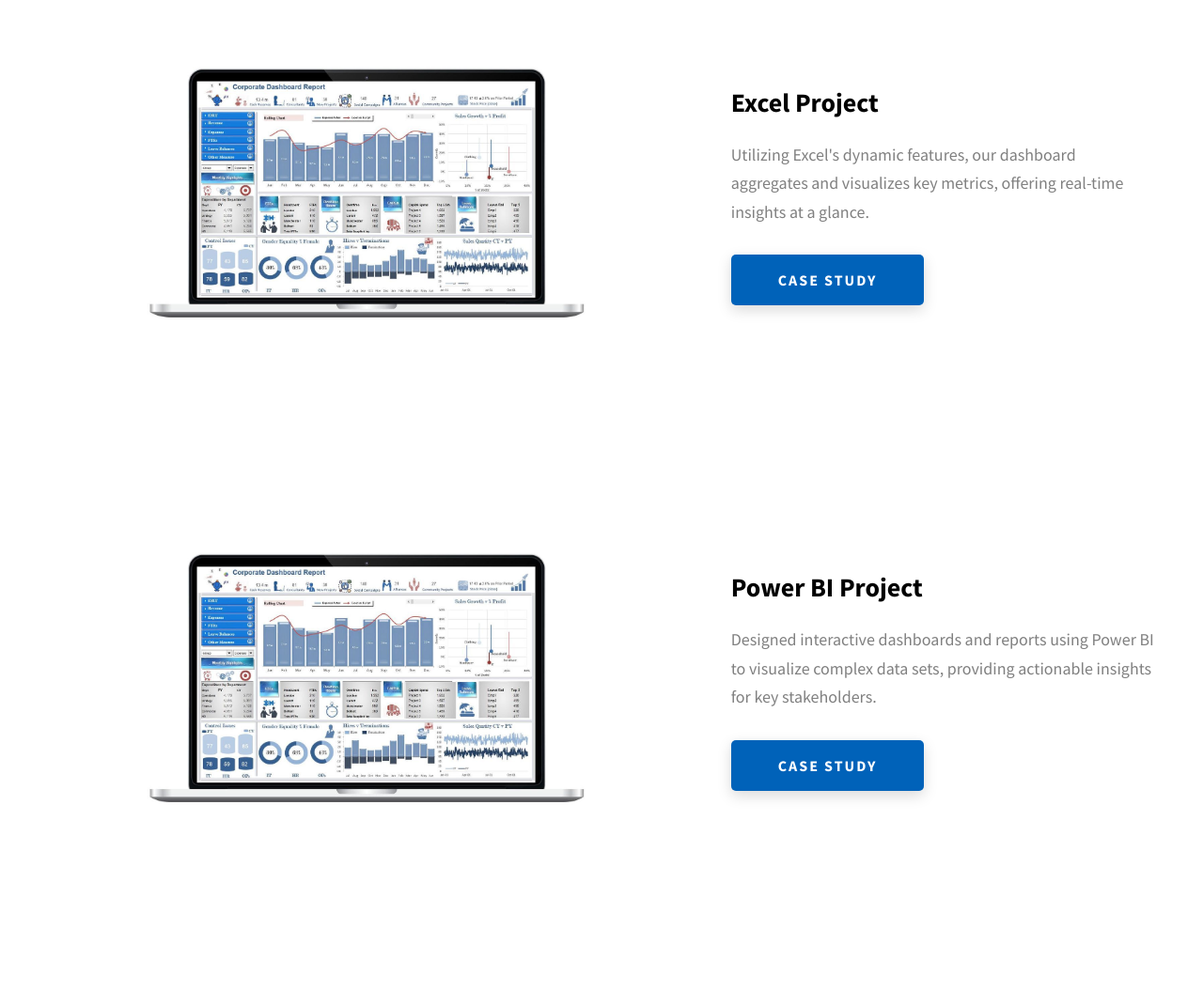
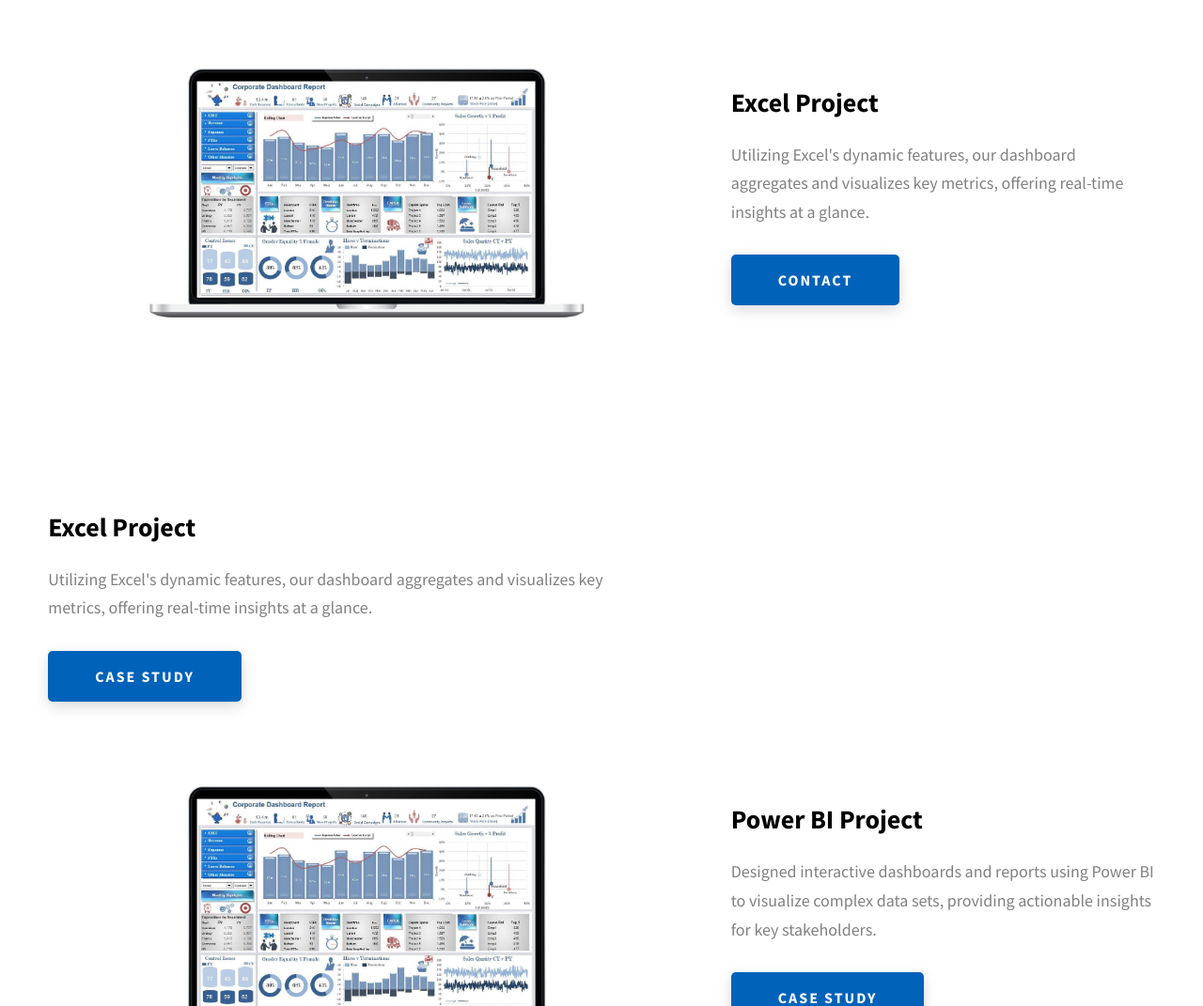
Before and after one commit to theranjitpandey/thisisranjitpandey, a website: page index.html in a window 1280 px wide. Shown: the part 2033-3104 px from the top of the page at 94% size. Drawn offline with Linux system fonts and the light colour scheme.

Commit message:
Update index.html

```diff
--- a/index.html
+++ b/index.html
@@ -208,7 +208,20 @@
                 Utilizing Excel's dynamic features, our dashboard aggregates and visualizes key metrics, offering real-time insights at a glance.
               </p>
               <a
-                href="./project-1.html"
+                href="./myapp.html"
+                class="btn btn--med btn--theme dynamicBgClr"
+                target="_blank"
+                >contact</a
+              >
+            </div>
+          </div>
+            <div class="projects__row-content">
+              <h3 class="projects__row-content-title">Excel Project </h3>
+              <p class="projects__row-content-desc">
+                Utilizing Excel's dynamic features, our dashboard aggregates and visualizes key metrics, offering real-time insights at a glance.
+              </p>
+              <a
+                href="./Excel.html"
                 class="btn btn--med btn--theme dynamicBgClr"
                 target="_blank"
                 >Case Study</a
```
